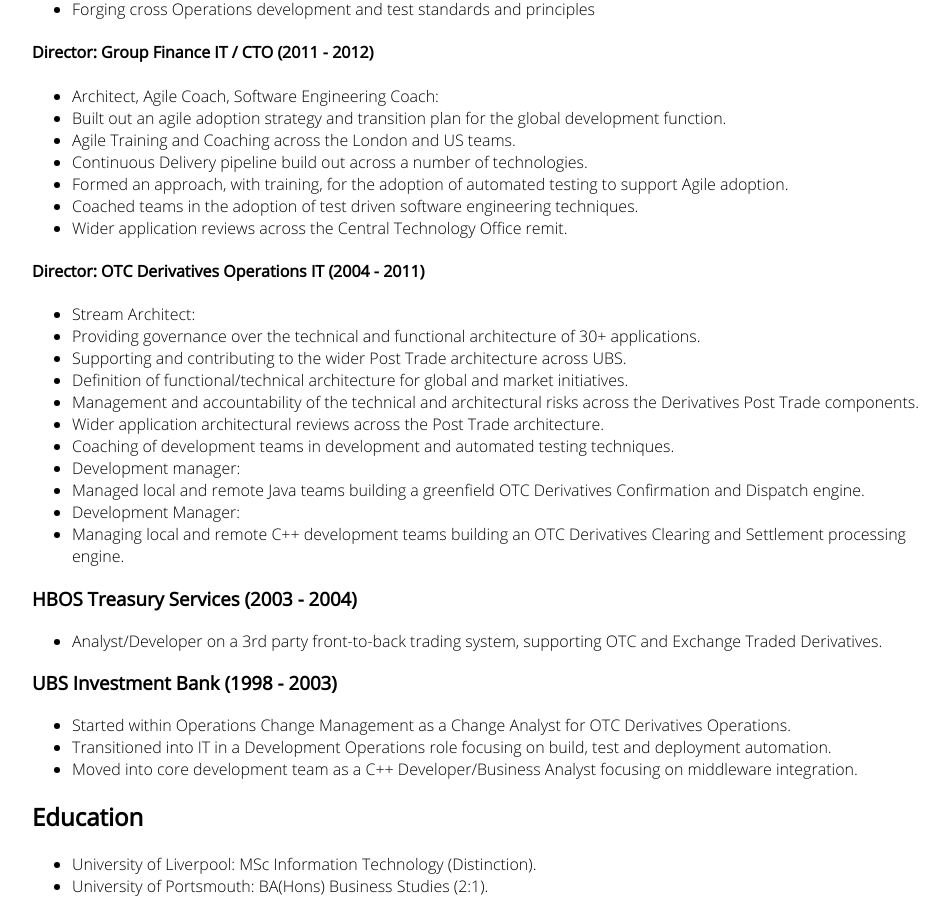
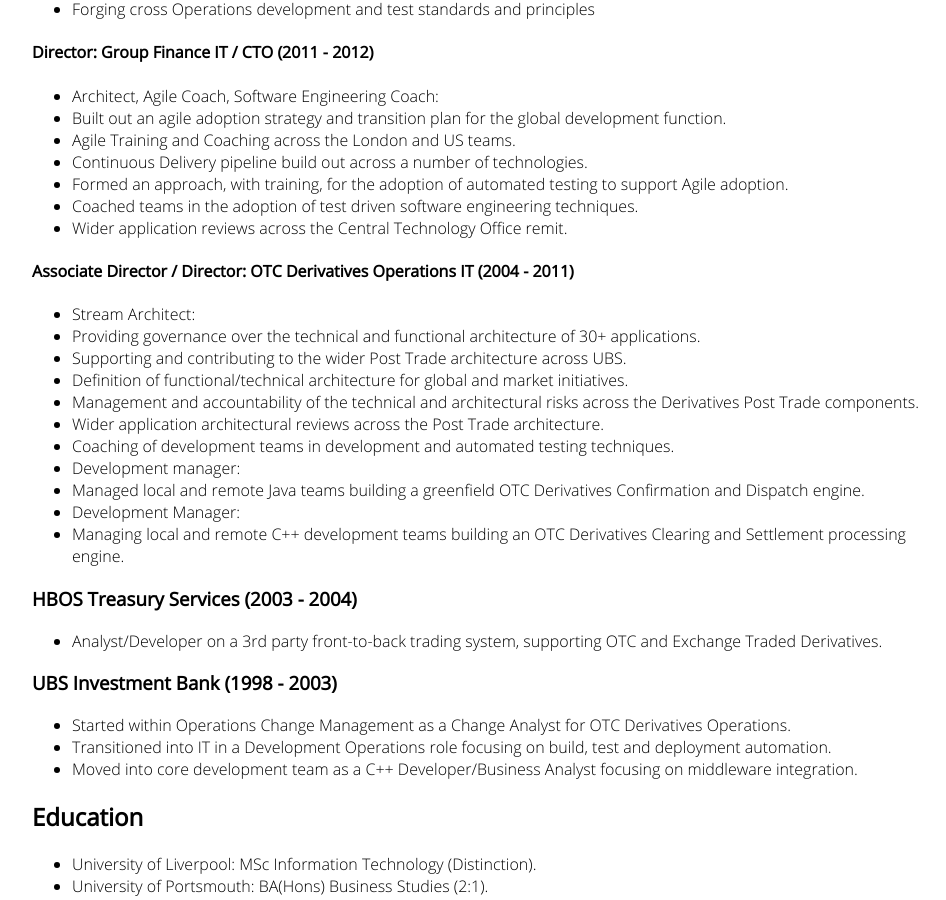
Before and after one commit to suggitpe/suggitpe.github.io, a Jekyll site: the page built from cv/index.md, in a window 1280 px wide and 900 px high, scrolled down 2212 px. Shown: the whole window, without its empty margins (160-1106 px from the left). Built offline with Jekyll 4.4.1, drawn with Linux system fonts in a browser that asks for light colours.

Commit message:
updated cv

```diff
--- a/cv/index.md
+++ b/cv/index.md
@@ -64,7 +64,7 @@
 - Coached teams in the adoption of test driven software engineering techniques.
 - Wider application reviews across the Central Technology Office remit.
 
-#### Director: OTC Derivatives Operations IT (2004 - 2011)
+#### Associate Director / Director: OTC Derivatives Operations IT (2004 - 2011)
 - Stream Architect:
 - Providing governance over the technical and functional architecture of 30+ applications.
 - Supporting and contributing to the wider Post Trade architecture across UBS.
```
